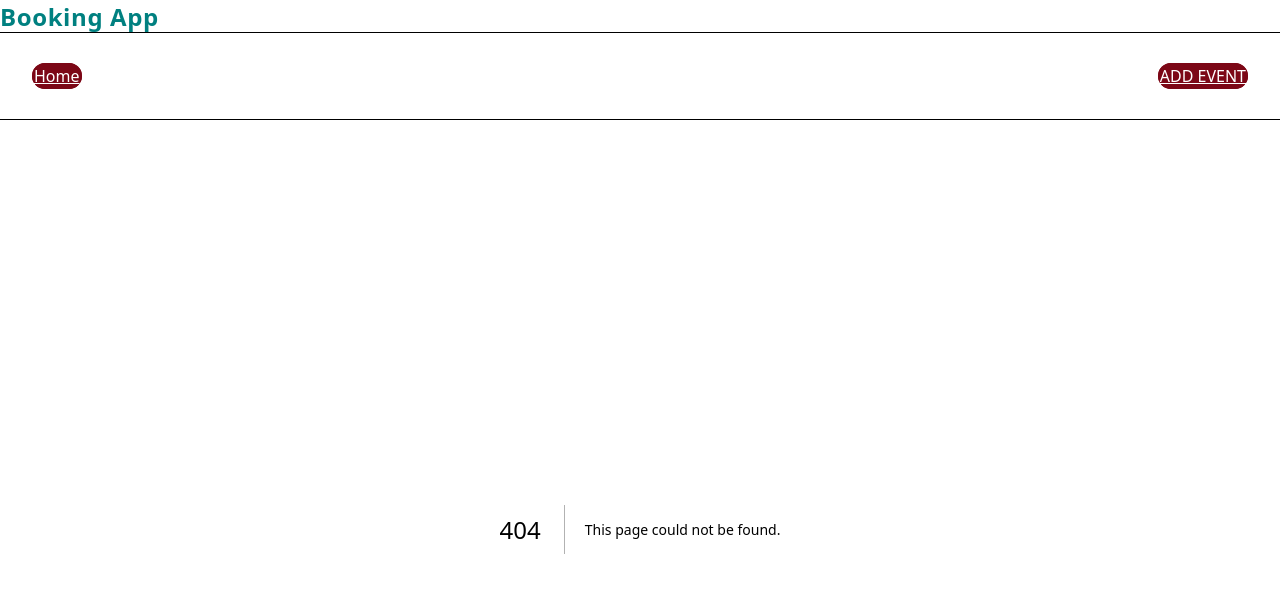
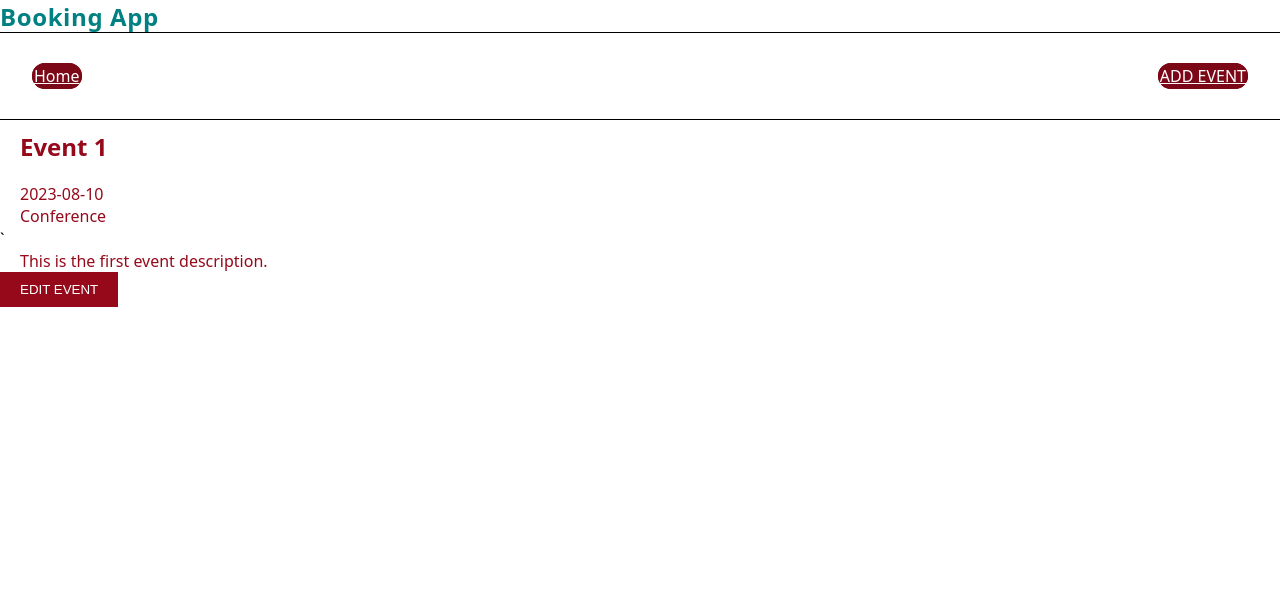
Before and after one commit to NatnaelDanssa/capstone-booking-app, a Next.js app: page /events/1 in a window 1280 px wide. Before the commit this address had no page. Shown: the top 592 px of the page. Built offline with nearby package versions, Linux system fonts and the light colour scheme.

Commit message:
event detail page

```diff
--- /dev/null
+++ b/pages/events/[eventsId].js
@@ -0,0 +1,71 @@
+import { styled } from "styled-components";
+import { useRouter } from "next/router";
+import { events } from "@/api/db";
+
+export default function EventsDetail() {
+  const router = useRouter();
+  const eventsId = router.query.eventsId;
+
+  const specialEvent = events.find((event) => event.id == eventsId);
+  if (!specialEvent) {
+    return null;
+  }
+  const handleEditClick = () => {
+    // Navigate to the edit page for the current event
+    router.push(`/edit-event/${eventsId}`);
+  };
+
+  return (
+    <article>
+      <TitleContainer>{specialEvent?.title}</TitleContainer>
+      <DateContainer>{specialEvent?.date}</DateContainer>
+      <TypeContainer>{specialEvent?.type}</TypeContainer>`
+      <DescriptionContainer>{specialEvent?.description}</DescriptionContainer>
+      <EditButton onClick={handleEditClick}>EDIT EVENT</EditButton>
+    </article>
+  );
+}
+const TitleContainer = styled.h2`
+  padding-left: 20px;
+  display: flex;
+  flex-direction: column;
+  align-items: left;
+  color: #95091b;
+  line-height: 1.4;
+  margin-top: 0;
+`;
+const DateContainer = styled.div`
+  padding-left: 20px;
+  display: flex;
+  flex-direction: column;
+  align-items: left;
+  color: #95091b;
+  line-height: 1.4;
+  margin-top: 0;
+`;
+const TypeContainer = styled.div`
+  padding-left: 20px;
+  display: flex;
+  flex-direction: column;
+  align-items: left;
+  color: #95091b;
+  line-height: 1.4;
+  margin-top: 0;
+`;
+const DescriptionContainer = styled.div`
+  padding-left: 20px;
+  display: flex;
+  flex-direction: column;
+  align-items: left;
+  color: #95091b;
+  line-height: 1.4;
+  margin-top: 0;
+`;
+const EditButton = styled.button`
+  padding-left: 20px;
+  background-color: #95091b;
+  color: white;
+  border: none;
+  padding: 10px 20px;
+  cursor: pointer;
+`;
--- a/pages/index.js
+++ b/pages/index.js
@@ -9,6 +9,7 @@ export default function HomePage({ events }) {
           return (
             <EventCard
               key={event.id}
+              id={event.id}
               title={event.title}
               date={event.date}
               type={event.type}
```
Also changed, not shown: pages/events.js (added, +16 -0 lines).
